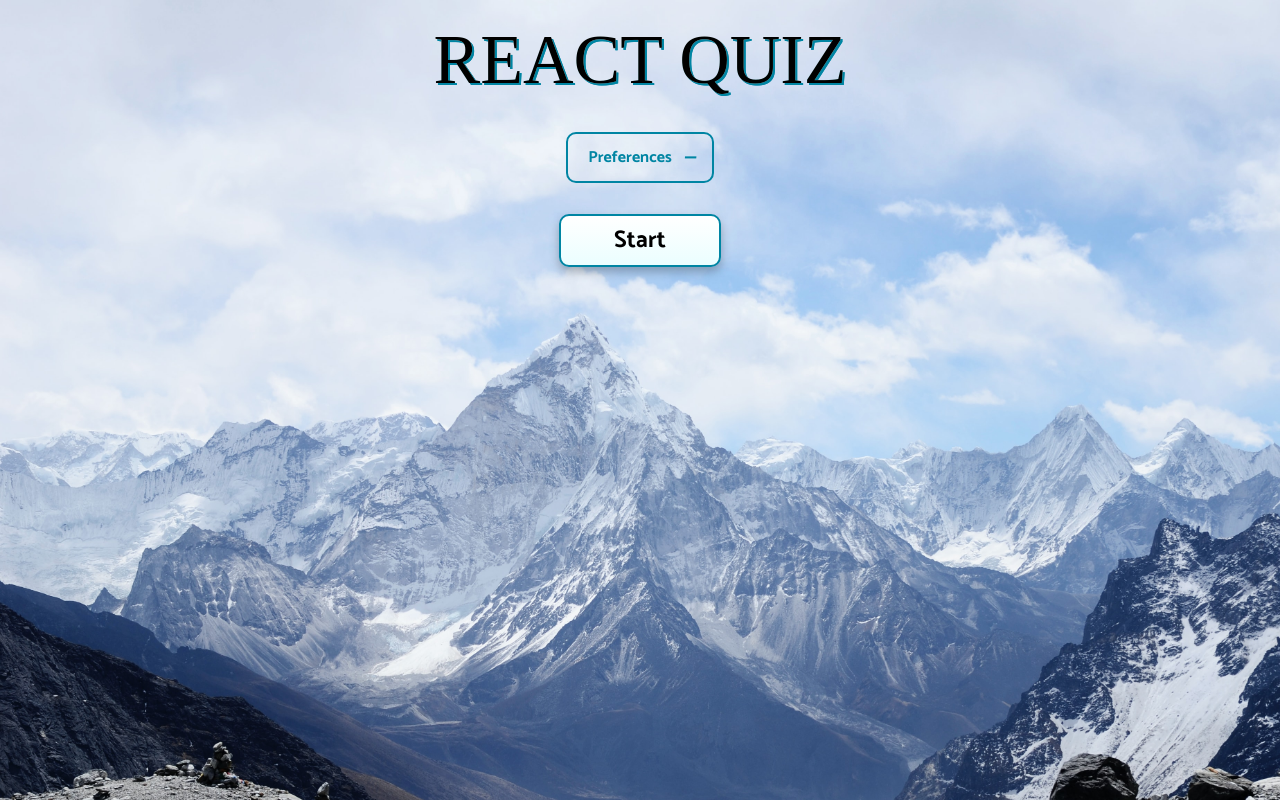
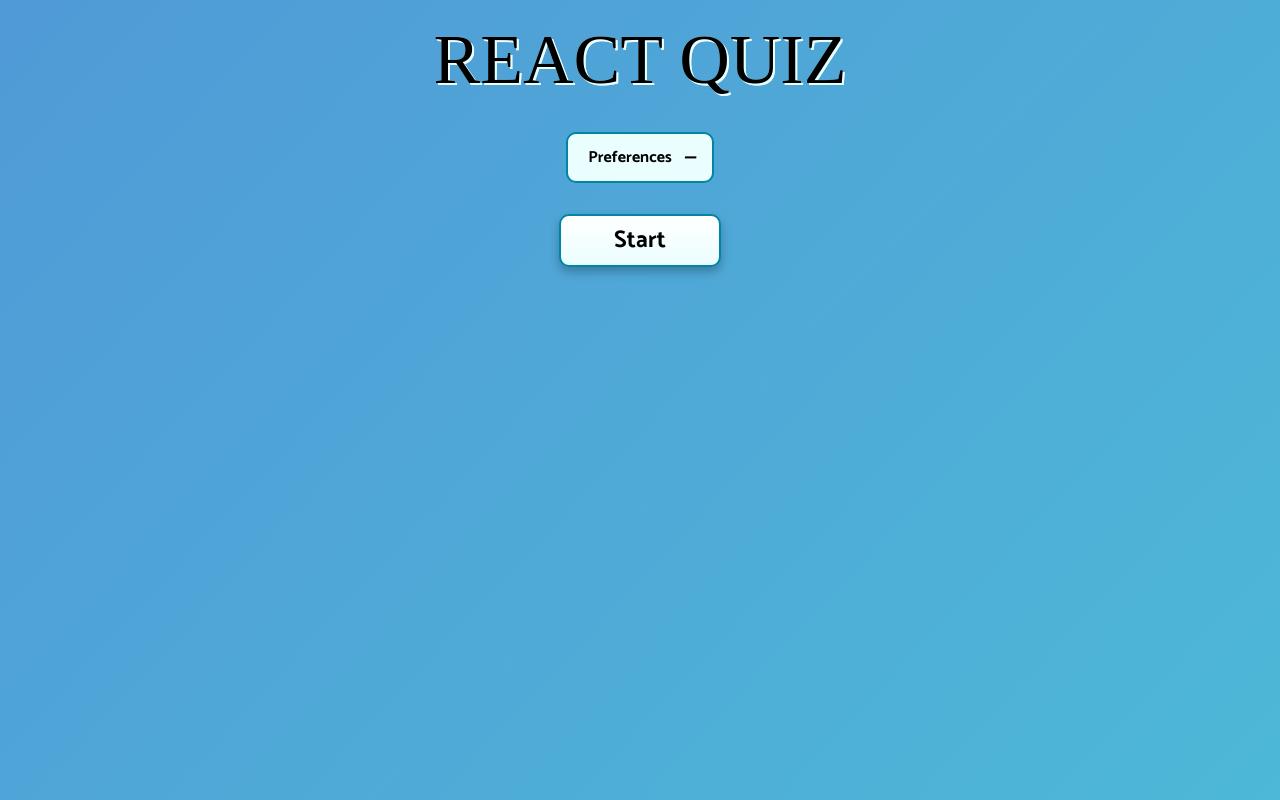
Before and after one commit to lukasbauer3091/QuizApp, a React (Create React App) app: page / in a window 1280 px wide. Built offline with nearby package versions, Linux system fonts and the light colour scheme; a web font is replaced by a local one.

Commit message:
Display answers on finish

```diff
--- a/src/App.tsx
+++ b/src/App.tsx
@@ -45,6 +45,7 @@ function App(){
     const [userAnswers, setUserAnswers] = useState<AnswerObject[]>([]);
     const [score, setScore] = useState(0);
     const [gameOver, setGameOver] = useState(true);
+    const [gameEnd, setGameEnd] = useState(false);
 
     const [selectedDifficulty, setSelectedDifficulty] = useState(() => difficulty[0]);
     const [selectedNumQuestions, setSelectedNumQuestions] = useState(() => numQuestions[0]);
@@ -62,12 +63,13 @@ function App(){
         console.log(selectedOption.value);}
     }
 
-    console.log(questions);
+
 
 
     const startTrivia = async () => {
         setLoading(true);
         setGameOver(false);
+        setGameEnd(false);
         //console.log(selectedDifficulty.value);
         const newQuestions = await fetchQuizQuestions(
             selectedNumQuestions.value,
@@ -102,6 +104,7 @@ function App(){
             }
         }
 
+
     }
 
     const nextQuestion = () => {
@@ -109,11 +112,49 @@ function App(){
         const nextQuestion = number + 1;
 
         if (nextQuestion === selectedNumQuestions.value){
-            setGameOver(true);
+            /* set game END state */
+            setGameEnd(true);
+
         }
         else{
             setNumber(nextQuestion);
         }
+    }
+
+    const showStart = () => {
+        if (gameOver){
+            return (<button className="start" onClick={startTrivia}>
+            Start
+        </button>)
+        }
+        else if (gameEnd){
+            return (<button className="next" onClick={reset}>
+            Main Menu
+        </button>)
+        }
+    }
+
+    const reset = () => {
+        setLoading(false);
+        setNumber(0);
+        setScore(0);
+        setGameOver(true);
+        setGameEnd(false);
+    }
+
+    const displayAnswers = () => {
+        let ansArr = [];
+        for (let questionNumber = 0; questionNumber < selectedNumQuestions.value; questionNumber++){
+            ansArr.push(<QuestionCard
+                questionNr={questionNumber + 1}
+                totalQuestions = {selectedNumQuestions.value}
+                question = {questions[questionNumber].question}
+                answers = {questions[questionNumber].answers}
+                userAnswer = {userAnswers ? userAnswers[questionNumber] : undefined}
+                callback = {checkAnswer}
+            />)
+        }
+        return (<Collapsible easing="ease" trigger="Your Answers"><Wrapper>{ansArr}</Wrapper></Collapsible>);
     }
 
     return (
@@ -122,7 +163,7 @@ function App(){
         <Wrapper>
             <h1>REACT QUIZ</h1>
 
-            {gameOver || userAnswers.length === selectedNumQuestions.value ? (
+            {gameOver  ? (
                 <Collapsible easing="ease" trigger="Preferences">
                 <div className="difficultyBox">
                 <h4>Difficulty</h4>
@@ -151,19 +192,17 @@ function App(){
             ) : null}
 
             {/*Use curly braces for inline IF expression - display start button*/}
-            {gameOver || userAnswers.length === selectedNumQuestions.value ? (
-            <button className="start" onClick={startTrivia}>
-                Start
-            </button>
-            ) : null}
+            {/* to check that all the answers have been made: || userAnswers.length === selectedNumQuestions.value*/}
+
 
             {/* Conditionals for displaying score and loading */}
-            {!gameOver ? <p className="score">Score: {score}</p> : null}
+            {!gameOver && !gameEnd ? <p className="score">Score: {score}</p> : null}
+            {!gameOver && gameEnd ? <p className="score">Final Score: {score}</p> : null}
             {!gameOver ? <p className="difficulty">Difficulty: {selectedDifficulty.label}</p> : null}
             {loading && <p>Loading Questions ...</p>}
 
             {/* If not loading or game over, show questions */}
-            {!loading && !gameOver && (
+            {!gameEnd && !loading && !gameOver && (
             <QuestionCard
                 questionNr={number + 1}
                 totalQuestions = {selectedNumQuestions.value}
@@ -175,13 +214,23 @@ function App(){
             )}
 
             {/* Display next button after user inputs their answer */}
-            {!gameOver && !loading && userAnswers.length === number+1 &&number !== selectedNumQuestions.value - 1 ? (
+            {!gameOver && !loading && userAnswers.length === number + 1 && number !== selectedNumQuestions.value - 1 ? (
             <button className="next" onClick={nextQuestion}>
                 Next Question
             </button>
 
             ) : null}
 
+            {!gameEnd && !gameOver && !loading && userAnswers.length === number + 1 && number === selectedNumQuestions.value-1 ? (
+            <button className="next" onClick={nextQuestion}>
+                Finish Quiz
+            </button>
+
+            ) : null}
+
+            {gameEnd ? displayAnswers(): null}
+
+            {showStart()}
 
         </Wrapper>
         </>
--- a/src/components/QuestionCard.styles.ts
+++ b/src/components/QuestionCard.styles.ts
@@ -1,11 +1,12 @@
 import styled from "styled-components";
 
 export const Wrapper = styled.div`
-    max-width: 1100px;
+    max-width: 800px;
     background: #ebfeff;
     border-radius: 10px;
     border: 2px solid #0085a3;
     padding: 20px;
+    margin: 0 0 10px 0;
     box-shadow: 0px 5px 10px rgba(0,0,0,0.25);
     text-align: center;
 
--- a/src/primstyles.ts
+++ b/src/primstyles.ts
@@ -3,6 +3,7 @@ import styled from 'styled-components';
 
 //@ts-ignore
 import BGImage from './images/back.jpg';
+
 
 export const GlobalStyle = createGlobalStyle`
     html{
@@ -10,13 +11,36 @@ export const GlobalStyle = createGlobalStyle`
     }
 
     body {
-        background-image: url(${BGImage});
-        background-size: cover;
+        /*background-image: url(${BGImage});*/
+        background: linear-gradient(313deg, #49e6d8, #546fd6);
+        background-size: 400% 400%;
         margin: 0;
         padding: 0 20px;
         display: flex;
         justify-content: center;
 
+        -webkit-animation: AnimationName 40s ease infinite;
+        -moz-animation: AnimationName 40s ease infinite;
+        animation: AnimationName 40s ease infinite;
+
+    }
+
+
+
+    @-webkit-keyframes AnimationName {
+    0%{background-position:40% 0%}
+    50%{background-position:61% 100%}
+    100%{background-position:40% 0%}
+    }
+    @-moz-keyframes AnimationName {
+        0%{background-position:40% 0%}
+        50%{background-position:61% 100%}
+        100%{background-position:40% 0%}
+    }
+    @keyframes AnimationName {
+        0%{background-position:40% 0%}
+        50%{background-position:61% 100%}
+        100%{background-position:40% 0%}
     }
 
     * {
@@ -53,7 +77,7 @@ export const Wrapper = styled.div`
         --moz-background-clip: text;
         --moz-text-fill-color: transparent;
 
-        filter: drop-shadow(2px 2px #0085a3);
+        filter: drop-shadow(2px 2px #ebfeff);
         font-size: 70px;
         font-weight: 400;
         text-align: center;
@@ -132,7 +156,8 @@ export const Wrapper = styled.div`
     .Collapsible__trigger {
         font-size: 1em;
         cursor: pointer;
-        color:  #0085a3;
+        color:  #000;
+        background: #ebfeff;
         border: 2px solid #0085a3;
         border-radius: 10px;
         margin: 2%;
```
